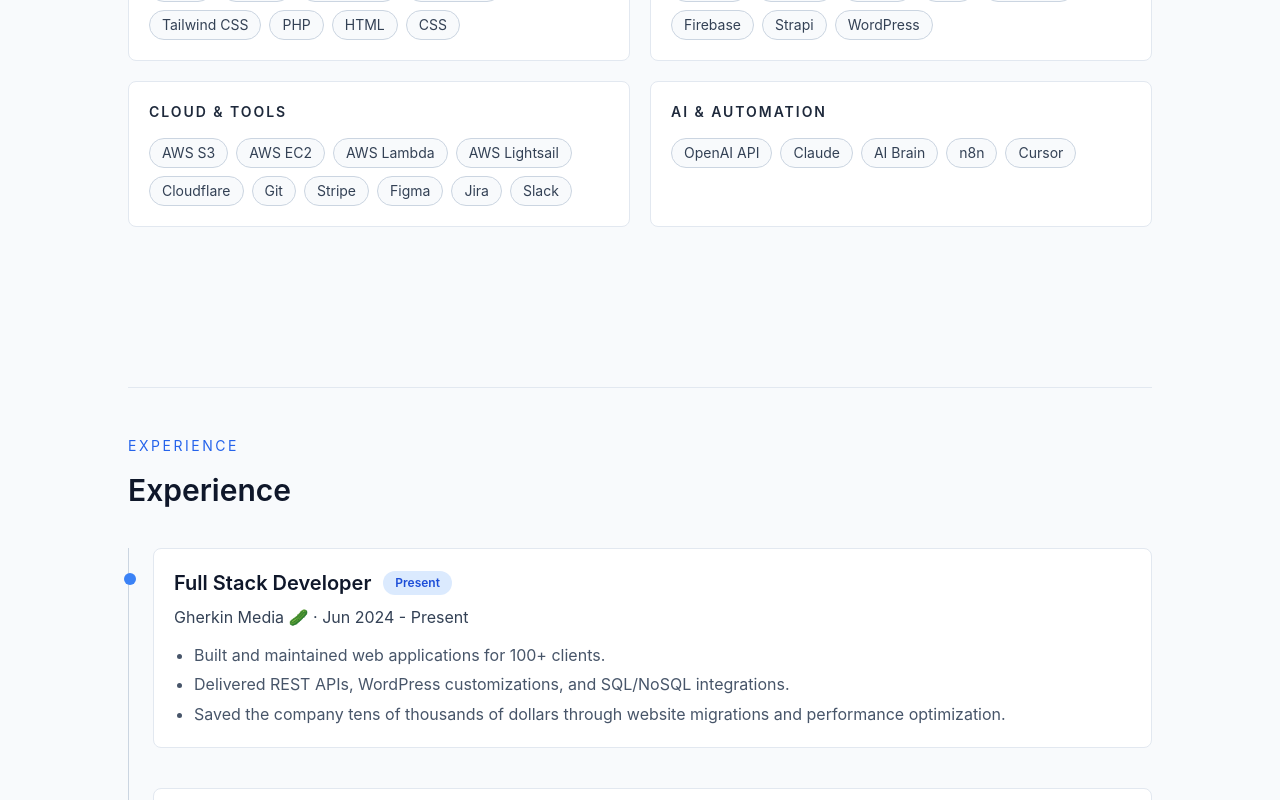
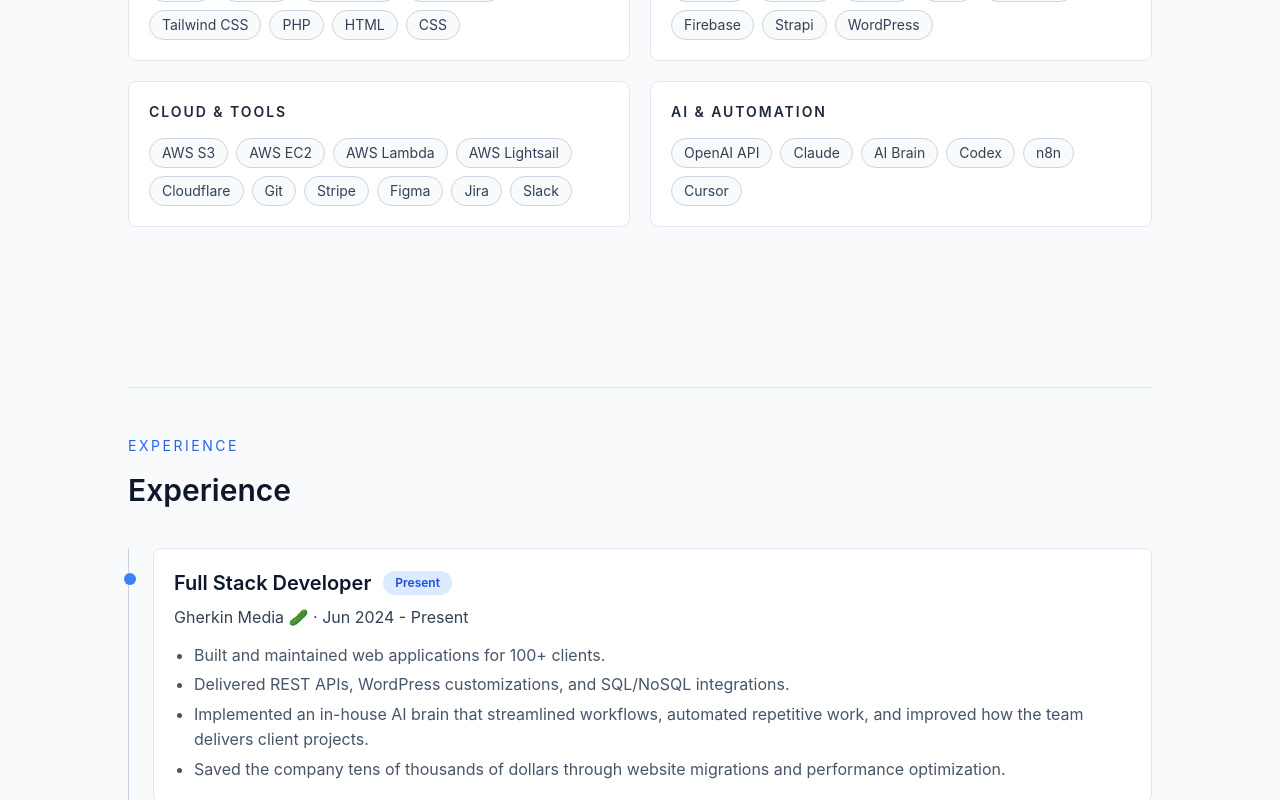
Before and after one commit to rorense/ryan-portfolio, a React (Vite) app: page / in a window 1280 px wide. Shown: the part 3240-4040 px from the top of the page. Built offline with nearby package versions, Linux system fonts and the light colour scheme.

Commit message:
Updated skill for current role

```diff
--- a/src/data/experience.ts
+++ b/src/data/experience.ts
@@ -11,6 +11,7 @@
     highlights: [
       'Built and maintained web applications for 100+ clients.',
       'Delivered REST APIs, WordPress customizations, and SQL/NoSQL integrations.',
+      'Implemented an in-house AI brain that streamlined workflows, automated repetitive work, and improved how the team delivers client projects.',
       'Saved the company tens of thousands of dollars through website migrations and performance optimization.',
     ],
   },
--- a/src/data/skills.ts
+++ b/src/data/skills.ts
@@ -44,6 +44,6 @@
   },
   {
     label: 'AI & Automation',
-    skills: ['OpenAI API', 'Claude', 'AI Brain', 'n8n', 'Cursor'],
+    skills: ['OpenAI API', 'Claude', 'AI Brain', 'Codex', 'n8n', 'Cursor'],
   },
 ]
```
